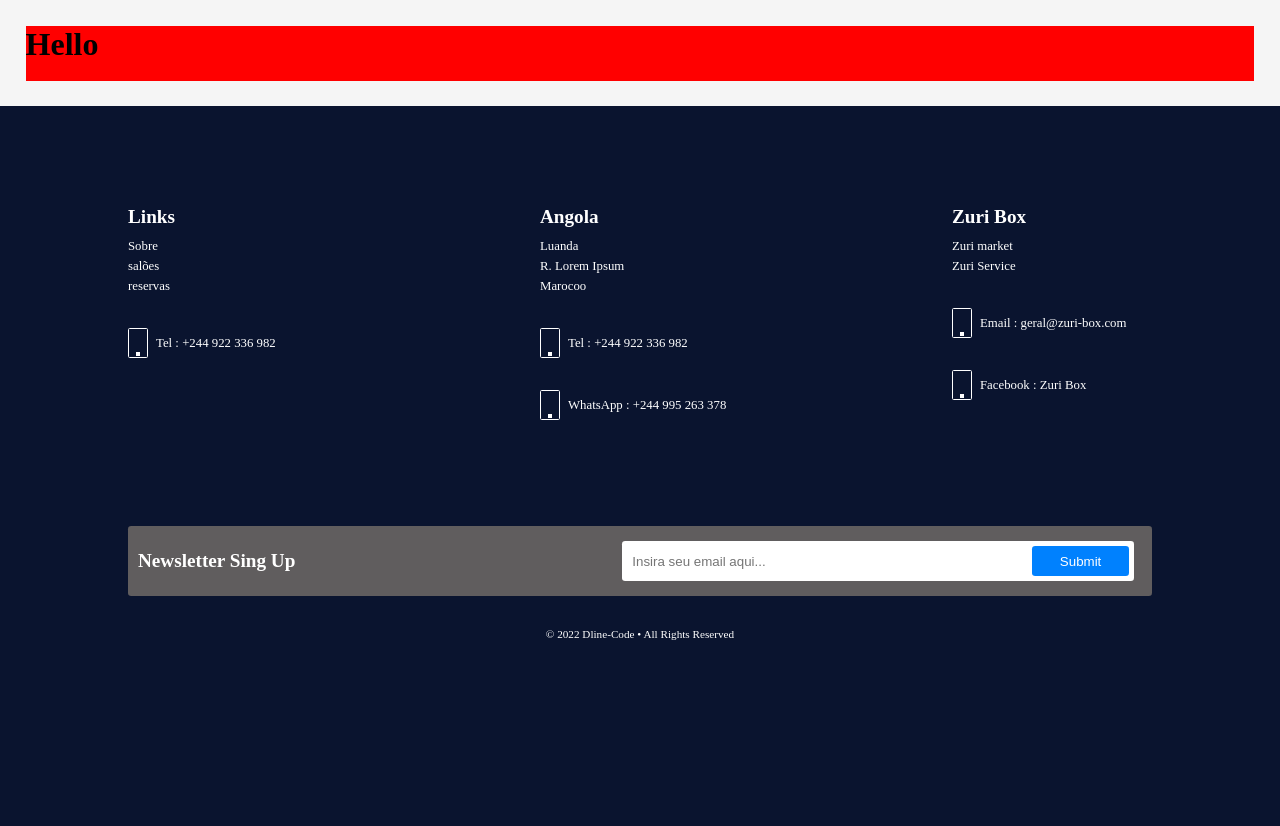
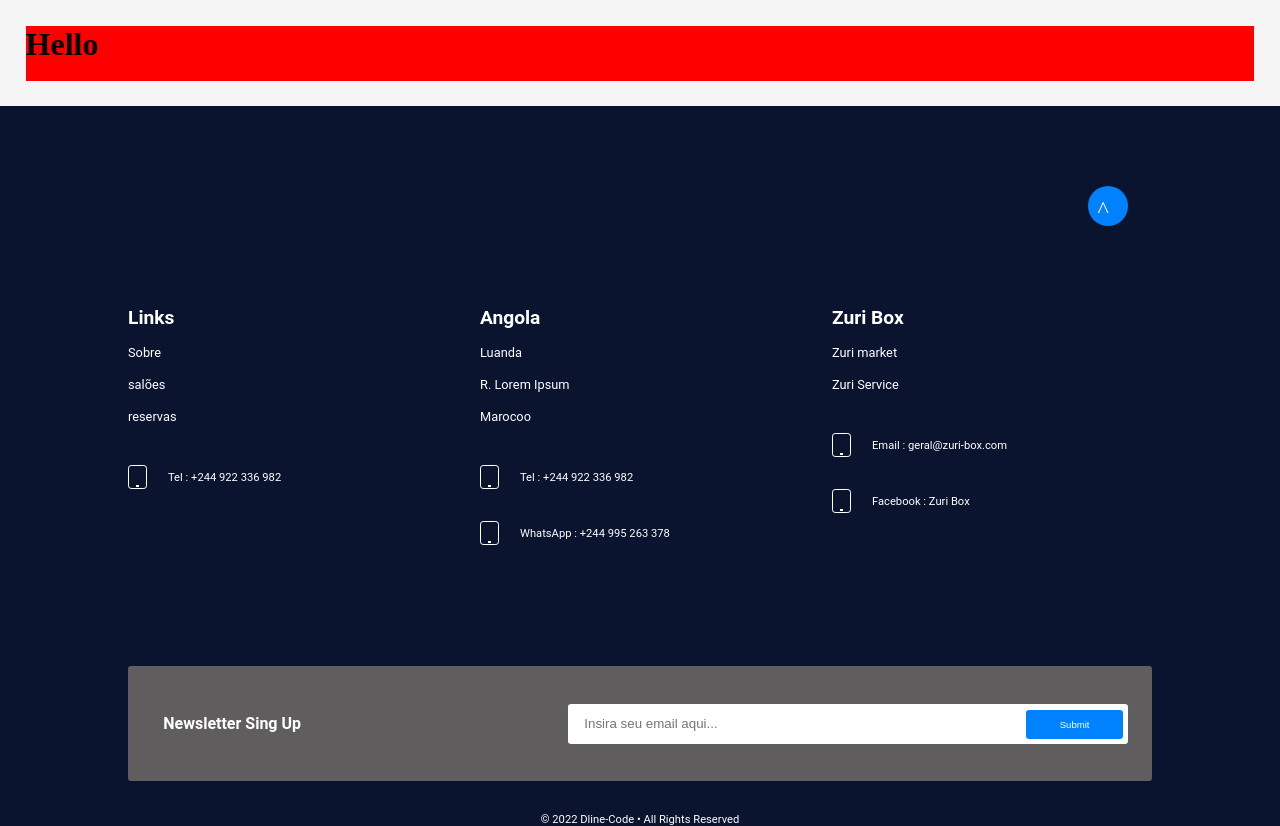
Before and after one commit to jgoncalves8080/travel-app, a React (Create React App) app: page / in a window 1280 px wide. Built offline with nearby package versions, Linux system fonts and the light colour scheme.

Commit message:
finalizando o footer

```diff
--- a/src/components/footer/Button.jsx
+++ b/src/components/footer/Button.jsx
@@ -1,44 +1,13 @@
 import React from 'react'
-import styled from 'styled-components';
-
-
-const InputEmail = styled.input`
-
-    width: 40vw;
-    height: 40px;
-    padding: 10px;
-    box-sizing: border-box;
-    border-radius: 0.2rem;
-    outline: none;
-    border: none;
-
-`;
-
-const InputArea = styled.section`
-    position: relative;
-    right: -7vw;
-`;
-
-const ButtonSubmit = styled.button`
-
-    width: 7.6vw;
-    height: 30px;
-    position: relative;
-    right: 8vw;
-    color : ${({theme}) => theme.colors.neutral.white};
-    background: ${({theme}) => theme.colors.secondary.purple};
-    border: none;
-    outline: none;
-    border-radius: 0.2rem;
-`
+import * as S from './styles'
 
 
 const Button = (props, ...pros) => {
   return (
-    <InputArea>
-        <InputEmail type={props.type} placeholder={props.placeholder}/>
-        <ButtonSubmit>Submit</ButtonSubmit>
-    </InputArea>
+    <S.InputArea>
+        <S.InputEmail type={props.type} placeholder={props.placeholder}/>
+        <S.ButtonSubmit>Submit</S.ButtonSubmit>
+    </S.InputArea>
   )
 }
 
--- a/src/components/footer/index.jsx
+++ b/src/components/footer/index.jsx
@@ -1,183 +1,52 @@
 import React from 'react';
-import { Container } from './styles';
-import styled from 'styled-components';
+import * as S from './styles';
+
 import Button from './Button';
-
+import { mockFooterData } from './mock';
+//import styled from 'styled-components';
 // import { Container } from './styles';
-
-
-const Section = styled.section`
-
-  width: 80%;
-  height: 300px;
-
-  margin: 0 auto;
-  margin-top: 100px;
-  display: flex;
-  justify-content: space-between;
-
-
-`
-const Point = styled.div`
-
-  width: 0.2rem;
-  height: 0.2rem;
-  background: #fff;
-
-  margin-bottom: 0.1rem;
-
-
-`
-
-const Titulo = styled.h1`
-
-  color : ${({theme})=> theme.colors.neutral.white};
-  font-size: ${({theme})=> theme.font.sizings.xsmall};
-  margin-bottom: 0.5rem;
-
-`;
-
-const Titulo2 = styled.h1`
-
-  color : ${({theme}) => theme.colors.neutral.white};
-  font-size: ${({theme})=> theme.font.sizings.xsmall};
-
-
-
-`;
-
-const Lists = styled.ul`
-
-  width: 200px;
-  height: 20px;
-  line-height: 20px;
-  display: flex;
-  flex-direction: column;
-  justify-content: space-between;
-
-`;
-
-const Botton = styled.div`
-
-  color: ${({theme}) => theme.colors.neutral.white};
-  margin-top: 2rem;
-  font-size: 0.8rem;
-  display: flex;
-  align-items: center;
-
-`
-
-const Squad = styled.div`
-
-  width: 20px;
-  height: 30px;
-
-  border: 1px solid #fff;
-  border-radius: 0.1rem;
-  margin-right: 0.5rem;
-  display: flex;
-  flex-direction: column;
-  align-items: center;
-  justify-content: end;
-`;
-
-const Item = styled.li`
-
-  color: ${({theme}) => theme.colors.neutral.white};
-  list-style-type: none;
-  font-size: 0.8rem;
-
-`;
-const Texto =styled.span`
-    color: ${({theme})=> theme.colors.neutral.white}
- `;
-
-const Newsletter = styled.section`
-
-  width: 80%;
-  height: 70px;
-  margin: 0 auto;
-  background: ${({theme}) => theme.colors.primary.dark};
-  margin-top: 20px;
-  display: flex;
-  justify-content: space-between;
-  align-items: center;
-  padding-left: 10px;
-  padding-right: 10px;
-  border-radius: 0.2rem;
-  margin-bottom: 2rem;
-`
-
-const Terms = styled.div`
-
-  color: ${({theme}) => theme.colors.neutral.white};
-
-  margin: 0 auto;
-
-  font-size: 0.7rem;
-
-`;
-
-  const Dados = [
-  {
-    titulo: 'Links',
-    items: ['Sobre','salões', 'reservas'],
-    tel:[{name:'Tel', content: '+244 922 336 982'}],
-  },
-
-  {
-    titulo: 'Angola',
-    items: ['Luanda','R. Lorem Ipsum', 'Marocoo'],
-    tel:[{name:'Tel', content: '+244 922 336 982'}, {name:'WhatsApp', content: '+244 995 263 378'}],
-  },
-
-  {
-    titulo: 'Zuri Box',
-    items: ['Zuri market','Zuri Service'],
-    tel:[{name:'Email', content: 'geral@zuri-box.com'}, {name:'Facebook', content: 'Zuri Box'}],
-  },
-
-
-
-];
-
-function Footer() {
 
 
 
 
+
+
+function Footer() {
+
   return (
 
-    <Container>
-      <Section>
-        {Dados.map(obj =>{
+    <S.Container>
+      <S.Popup>^</S.Popup>
+
+      <S.Section>
+        {mockFooterData.map(obj =>{
 
           return(
           <div>
-           <Titulo>{obj.titulo}</Titulo>
-           <Item>{obj.items.map(item => <Lists>{item}</Lists>)}</Item>
+           <S.Titulo>{obj.titulo}</S.Titulo>
+           <S.Item>{obj.items.map(item => <S.Lists>{item}</S.Lists>)}</S.Item>
 
           {obj.tel.map((item) =>{
             return(
-            <Botton>
-            <Squad>
-            <Point/>
-             </Squad>
-              <Texto>{item.name} : {item.content}</Texto>
-            </Botton>
+            <S.Botton>
+            <S.Squad>
+            <S.Point/>
+             </S.Squad>
+              <S.Texto>{item.name} : {item.content}</S.Texto>
+            </S.Botton>
             )
           })}
           </div>
           )
         })}
-       </Section>
-      <Newsletter>
-      <Titulo2>Newsletter Sing Up</Titulo2>
+       </S.Section>
+      <S.Newsletter>
+      <S.Titulo2>Newsletter Sing Up</S.Titulo2>
       <Button type="Email" placeholder="Insira seu email aqui..."/>
-      </Newsletter>
+      </S.Newsletter>
 
-      <Terms>© 2022 Dline-Code  •  All Rights Reserved</Terms>
-    </Container>
+      <S.Terms>© 2022 Dline-Code  •  All Rights Reserved</S.Terms>
+    </S.Container>
 
   );
 }
--- /dev/null
+++ b/src/components/footer/mock.js
@@ -0,0 +1,24 @@
+
+export const mockFooterData = [
+    {
+      titulo: 'Links',
+      items: ['Sobre','salões', 'reservas'],
+      tel:[{name:'Tel', content: '+244 922 336 982'}],
+    },
+
+
+    {
+      titulo: 'Angola',
+      items: ['Luanda','R. Lorem Ipsum', 'Marocoo'],
+      tel:[{name:'Tel', content: '+244 922 336 982'}, {name:'WhatsApp', content: '+244 995 263 378'}],
+    },
+
+    {
+      titulo: 'Zuri Box',
+      items: ['Zuri market','Zuri Service'],
+      tel:[{name:'Email', content: 'geral@zuri-box.com'}, {name:'Facebook', content: 'Zuri Box'}],
+    },
+
+
+
+  ];
--- a/src/components/footer/styles.jsx
+++ b/src/components/footer/styles.jsx
@@ -11,3 +11,174 @@ export const Container = styled.div`
     background-size: cover;
 
 `;
+
+export const Section = styled.section`
+  width: 80%;
+  height: 30rem;
+  margin: 0 auto;
+  margin-top: 10rem;
+  display: flex;
+  justify-content: space-between;
+
+
+`
+export const Point = styled.div`
+
+  width: 0.2rem;
+  height: 0.1rem;
+  background: #fff;
+
+  margin-bottom: 0.1rem;
+`
+
+export const Titulo = styled.h1`
+
+  color : ${({theme})=> theme.colors.neutral.white};
+  font-size: ${({theme})=> theme.font.sizings.xsmall};
+  font-family: ${({theme}) => theme.font.family};
+  margin-bottom: 0.5rem;
+
+`;
+
+export const Titulo2 = styled.h1`
+
+  color : ${({theme}) => theme.colors.neutral.white};
+  font-size: 1rem;
+  font-family: ${({theme}) => theme.font.family};
+  margin-left: ${({theme}) => theme.font.sizings.xsmall};
+
+
+
+`;
+
+export const Lists = styled.ul`
+
+  width: 20rem;
+  height: 2rem;
+  line-height: 2rem;
+  display: flex;
+  flex-direction: column;
+  justify-content: space-between;
+  font-family: ${({theme}) => theme.font.family};
+
+
+
+`;
+
+export const Botton = styled.div`
+
+  color: ${({theme}) => theme.colors.neutral.white};
+  margin-top: 2rem;
+  font-size: 0.7rem;
+  display: flex;
+  align-items: center;
+  font-family: ${({theme}) => theme.font.family};
+`
+export const Squad = styled.div`
+
+  width: 1.2rem;
+  height: 1.5rem;
+  font-weight: bold;
+  border: ${({theme}) => theme.border.solid('white')};
+  border-radius: 0.2rem;
+  margin-right: 0.5rem;
+  display: flex;
+  flex-direction: column;
+  align-items: center;
+  justify-content: end;
+`;
+
+export const Item = styled.li`
+
+  color: ${({theme}) => theme.colors.neutral.white};
+  list-style-type: none;
+  font-size: 0.8rem;
+  font-family: ${({theme}) => theme.font.family};
+
+`;
+export const Texto =styled.span`
+    color: ${({theme})=> theme.colors.neutral.white};
+    font-family: ${({theme}) => theme.font.family};
+    margin-left: ${({theme}) => theme.spacings.xxsmall};
+ `;
+
+export const Newsletter = styled.section`
+
+  width: 80%;
+  height: 10rem;
+  margin: 0 auto;
+  background: ${({theme}) => theme.colors.primary.dark};
+  margin-top: 1rem;
+  display: flex;
+  justify-content: space-between;
+  align-items: center;
+  padding-left: 1rem;
+  padding-right: 1rem;
+  border-radius: 0.2rem;
+  margin-bottom: 2rem;
+  font-family: ${({theme}) => theme.font.family};
+`
+
+export const Terms = styled.div`
+
+  color: ${({theme}) => theme.colors.neutral.white};
+
+  margin: 0 auto;
+
+  font-size: 0.7rem;
+  font-family: ${({theme}) => theme.font.family};
+
+
+`;
+
+
+
+
+
+export const InputEmail = styled.input`
+
+    width: 35rem;
+    height: 2.5rem;
+    padding: 1rem;
+    box-sizing: border-box;
+    border-radius: 0.2rem;
+    outline: none;
+    border: none;
+
+`;
+
+export const InputArea = styled.section`
+    position: relative;
+    right: -7vw;
+`;
+
+export const ButtonSubmit = styled.button`
+
+    width: 7.6vw;
+    height: 1.8rem;
+    font-size: 0.6rem;
+    position: relative;
+    right: 8vw;
+    color : ${({theme}) => theme.colors.neutral.white};
+    background: ${({theme}) => theme.colors.secondary.purple};
+    border: none;
+    outline: none;
+    border-radius: 0.2rem;
+`
+
+export const Popup = styled.div`
+
+  width: 2.5rem;
+  height: 2.5rem;
+  padding: 0.6rem;
+  position: relative;
+  left: 85vw;
+  top:10vh;
+  border-radius: 50%;
+  transform: scaleX(50,-50);
+  color: #fff;
+  border: none;
+  font-size: 1.5rem;
+  background: ${({theme}) => theme.colors.secondary.purple};
+
+`
```
